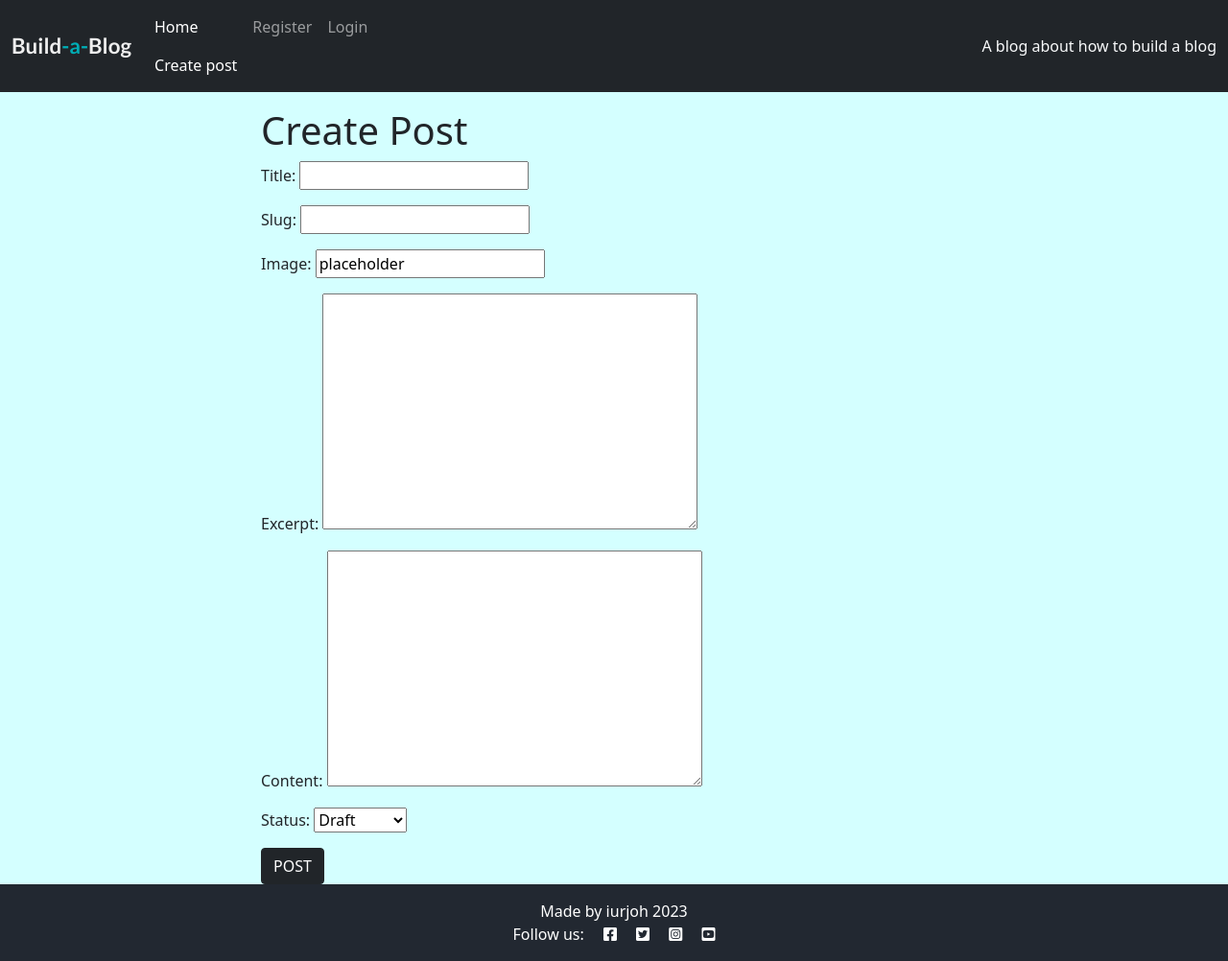
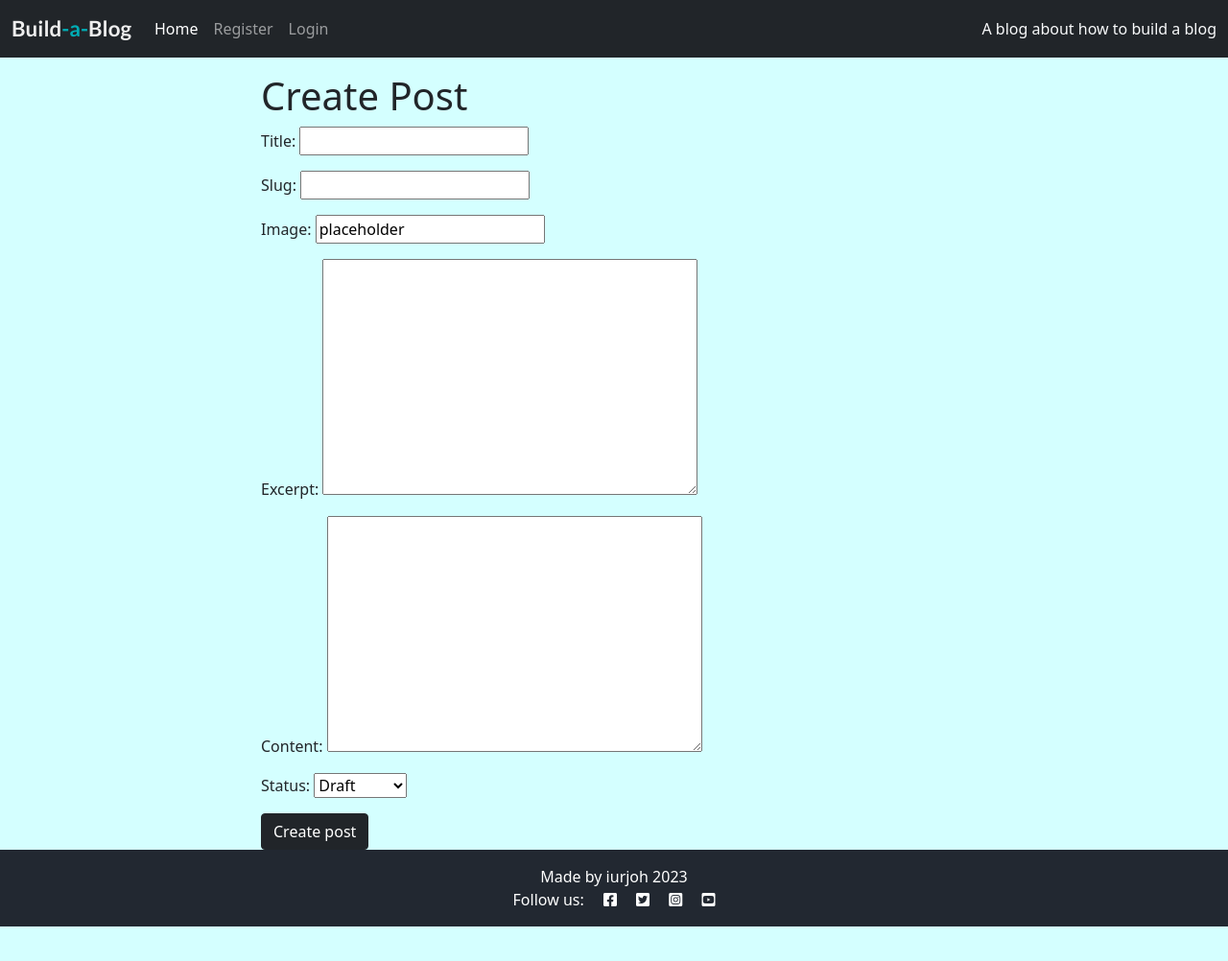
Before and after one commit to iurjoh/Build-a-blog, a Django app: page /create/ in a window 1280 px wide. Shown: the whole page at 96% size. After the commit the page ends 966 px from the top, so only its background shows below. Run offline with Django 3.2, Linux system fonts and the light colour scheme.

Commit message:
Fixing create post form correct the redirect route

```diff
--- a/blog/views.py
+++ b/blog/views.py
@@ -128,8 +128,8 @@ class PostCreate(View):
             post.author = request.user
             post.save()
             messages.success(request, "Post created successfully.")
-            return redirect("post_detail.html", slug=post.slug)
+            return redirect(reverse('post_detail', args=[post.slug]))
         else:
             messages.error(request, "Error creating post.")
 
-        return render(request, "post_create", {"form": form})
+        return render(request, "post_create.html", args=[post.slug])
--- a/templates/base.html
+++ b/templates/base.html
@@ -60,15 +60,14 @@
                 href="{% url 'home' %}"
                 >Home</a
               >
-              <a
-                class="nav-link active"
-                aria-current="page"
-                href="{% url 'post_create' %}"
-                >Create post</a
-              >
             </li>
 
             {% if user.is_authenticated %}
+            <li>
+              <a
+                class="nav-link" href="{% url 'post_create' %}">Create post</a
+              >
+            </li>
             <li class="nav-item">
               <a class="nav-link" href="{% url 'account_logout' %}">Logout</a>
             </li>
--- a/templates/post_create.html
+++ b/templates/post_create.html
@@ -17,7 +17,7 @@
             <form method="POST" enctype="multipart/form-data">
                 {% csrf_token %}
                 {{ form.as_p }}
-                <button class="btn btn-dark">POST</button>
+                <button class="btn btn-dark">Create post</button>
             </form>
 
         </div>
```
